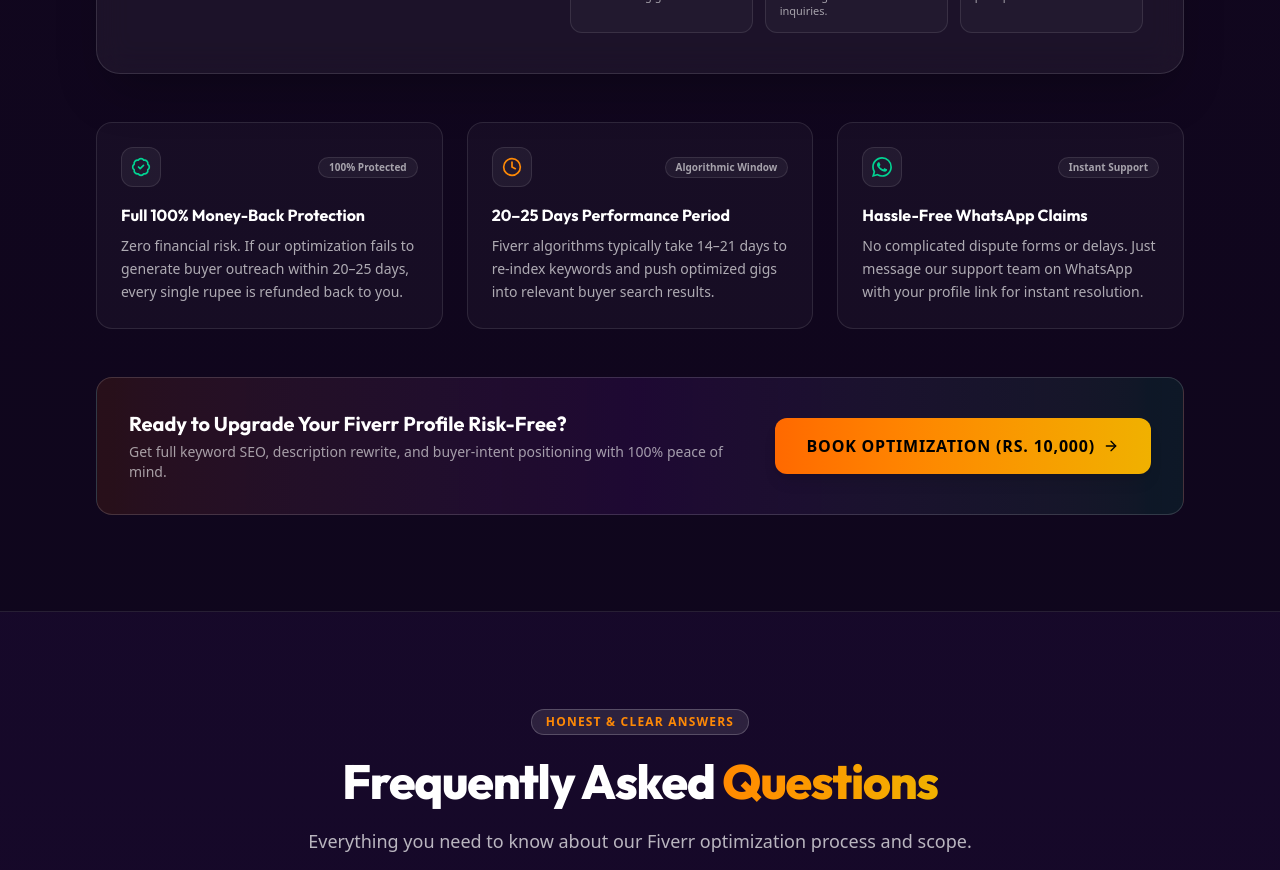
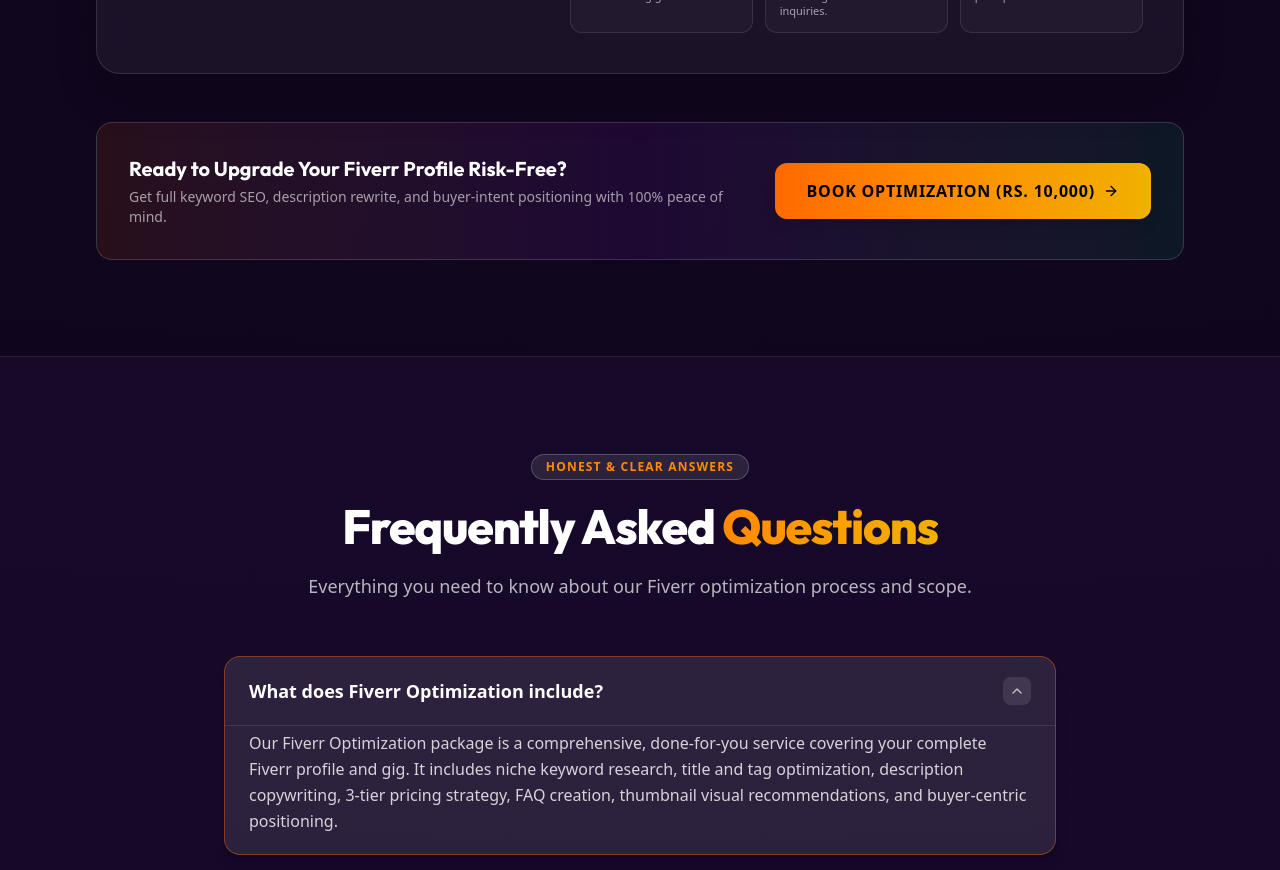
Before and after one commit to Abdul107444/smart-seo-solutions, a React (Vite) app: page / in a window 1280 px wide. Shown: the part 7180-8050 px from the top of the page. Built offline with nearby package versions, Linux system fonts and the light colour scheme.

Commit message:
refactor: remove redundant guarantee points
Simplify the RefundPolicySection by removing the detailed guarantee points and unnecessary icon dependencies to streamline the component.

```diff
--- a/src/components/RefundPolicySection.tsx
+++ b/src/components/RefundPolicySection.tsx
@@ -2,15 +2,10 @@
 import {
   ShieldCheck,
   RotateCcw,
-  Clock,
   CheckCircle2,
   Sparkles,
-  ArrowRight,
-  BadgeCheck,
-  Zap,
-  HelpCircle
+  ArrowRight
 } from 'lucide-react';
-import { WhatsAppIcon } from './WhatsAppIcon';
 import { BUSINESS_INFO } from '../data/funnelData';
 
 interface RefundPolicySectionProps {
@@ -18,27 +13,6 @@
 }
 
 export const RefundPolicySection: React.FC<RefundPolicySectionProps> = ({ onNavigateToThankYou }) => {
-  const guaranteePoints = [
-    {
-      title: 'Full 100% Money-Back Protection',
-      description: 'Zero financial risk. If our optimization fails to generate buyer outreach within 20–25 days, every single rupee is refunded back to you.',
-      icon: <BadgeCheck className="w-5 h-5 text-emerald-400" />,
-      tag: '100% Protected'
-    },
-    {
-      title: '20–25 Days Performance Period',
-      description: 'Fiverr algorithms typically take 14–21 days to re-index keywords and push optimized gigs into relevant buyer search results.',
-      icon: <Clock className="w-5 h-5 text-orange-400" />,
-      tag: 'Algorithmic Window'
-    },
-    {
-      title: 'Hassle-Free WhatsApp Claims',
-      description: 'No complicated dispute forms or delays. Just message our support team on WhatsApp with your profile link for instant resolution.',
-      icon: <WhatsAppIcon className="w-5 h-5 text-emerald-400" />,
-      tag: 'Instant Support'
-    }
-  ];
-
   const steps = [
     {
       step: '01',
@@ -156,33 +130,6 @@
           </div>
         </div>
 
-        {/* 3 Core Trust Cards */}
-        <div className="grid grid-cols-1 md:grid-cols-3 gap-6 mb-12">
-          {guaranteePoints.map((point) => (
-            <div
-              key={point.title}
-              className="p-6 rounded-2xl bg-white/[0.03] hover:bg-white/[0.06] border border-white/10 transition-all duration-300 flex flex-col justify-between group"
-            >
-              <div>
-                <div className="flex items-center justify-between mb-4">
-                  <div className="w-10 h-10 rounded-xl bg-white/5 border border-white/10 flex items-center justify-center">
-                    {point.icon}
-                  </div>
-                  <span className="px-2.5 py-0.5 rounded-full text-[10px] font-bold bg-white/5 border border-white/10 text-white/60">
-                    {point.tag}
-                  </span>
-                </div>
-                <h4 className="text-base font-bold text-white mb-2 group-hover:text-emerald-300 transition-colors">
-                  {point.title}
-                </h4>
-                <p className="text-xs sm:text-sm text-white/65 leading-relaxed">
-                  {point.description}
-                </p>
-              </div>
-            </div>
-          ))}
-        </div>
-
         {/* Bottom Call to Action Box */}
         <div className="p-6 sm:p-8 rounded-2xl bg-gradient-to-r from-orange-500/10 via-purple-900/20 to-emerald-500/10 border border-white/15 flex flex-col sm:flex-row items-center justify-between gap-6 text-center sm:text-left">
           <div className="space-y-1">
```
